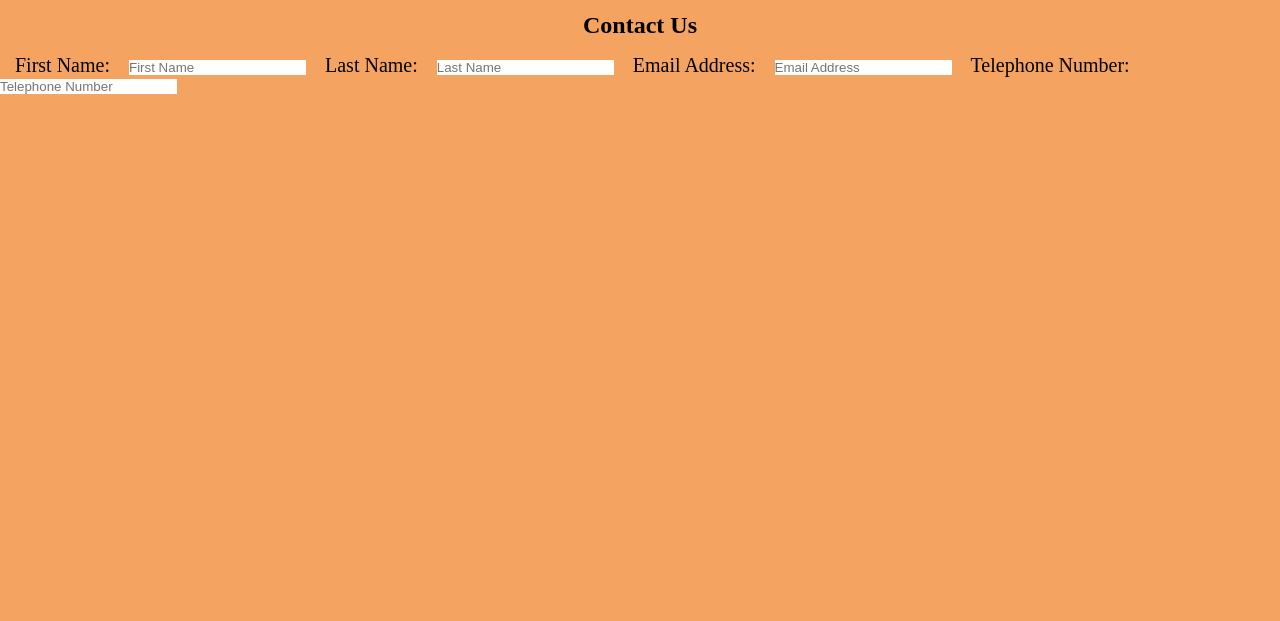
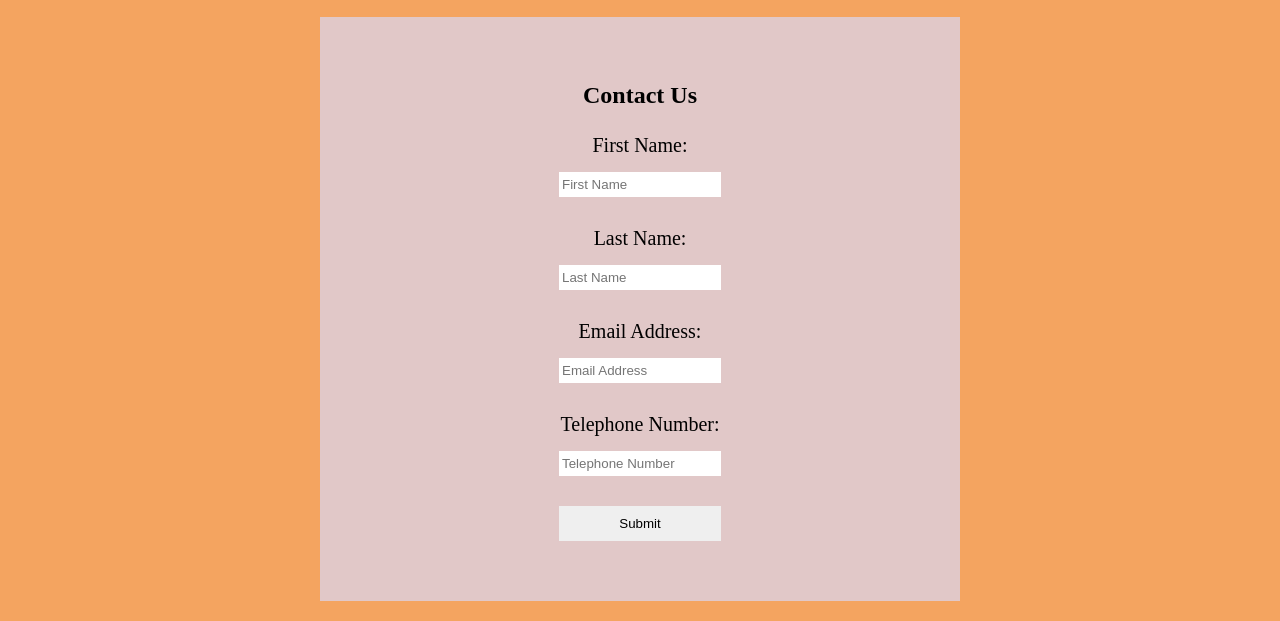
Before and after one commit to riipon1/living-sahara, a plain HTML site: page index.html in a window 1280 px wide. Shown: the part 1952-2573 px from the top of the page. Before the commit the page ends 2047 px from the top, so only its background shows below. Drawn offline with Linux system fonts and the light colour scheme.

Commit message:
add submit button and style

```diff
--- a/assets/css/style.css
+++ b/assets/css/style.css
@@ -169,16 +169,50 @@ padding-left: 15px;
 }
 
 
+.contact-section{
+    display: flex;
+    flex-direction: column;
+    justify-content: center;
+    background-color: rgb(225, 200, 200);
+    width: 50%;
+    left: 20%;
+    padding: 50px;
+    margin: 0 auto;
+    margin-top: 20px;
+    margin-bottom: 20px;
+
+}
+
 .contact-section h2 {
     text-align: center;
     padding: 15px;
 
 }
 
-.contact-section  label {
+form {
+    display: flex;
+    flex-direction: column;
+    align-items: center;
+    text-align: center;
+}
+
+label {
     font-size: 20px;
-    padding: 15px;
-    width: 100%;
+    padding: 10px;
     border: 5px;
+    color: black;
 
 }
+.text-input{
+    padding: 3px;
+    height: 25px;
+    margin: 5px 0 20px 0;
+    width: 30%;
+
+}
+
+button {
+    width: 30%;
+    padding: 10px;
+    margin: 10px;
+}
--- a/index.html
+++ b/index.html
@@ -19,10 +19,10 @@
         <nav class="nav-bar">
 
             <ul>
-                <li><a href="index.html" aria-label="Go to home page">Home</a></li>
-                <li><a href="about" aria-label="Go to about us section">About Us</a></li>
-                <li><a href="activities" aria-label="Go to Activities section">Activities</a></li>
-                <li><a href="contact" aria-label="Go to contact us section">Contact</a></li>
+                <li><a href="#index.html" aria-label="Go to home page">Home</a></li>
+                <li><a href="#about" aria-label="Go to about us section">About Us</a></li>
+                <li><a href="#activities" aria-label="Go to Activities section">Activities</a></li>
+                <li><a href="#contact" aria-label="Go to contact us section">Contact</a></li>
             </ul>
         </nav>
     </header>
@@ -122,7 +122,7 @@
     </section>
     <section class="contact-section" id="contact">
     <div>
-        <form method="get" action="#">
+        <form method="get" action="#" class="form">
             <h2>Contact Us</h2>
 
             <label for="first-name">First Name:</label>
@@ -133,6 +133,7 @@
             <input type="email" id="email" name="email-address" placeholder="Email Address" class="text-input" required>
             <label for="number">Telephone Number:</label>
             <input type="num" id="telephone" name="telephone-number" placeholder="Telephone Number" class="text-input">
+            <button type="submit" value="submit">Submit</button>
 
         </form>
 
```
